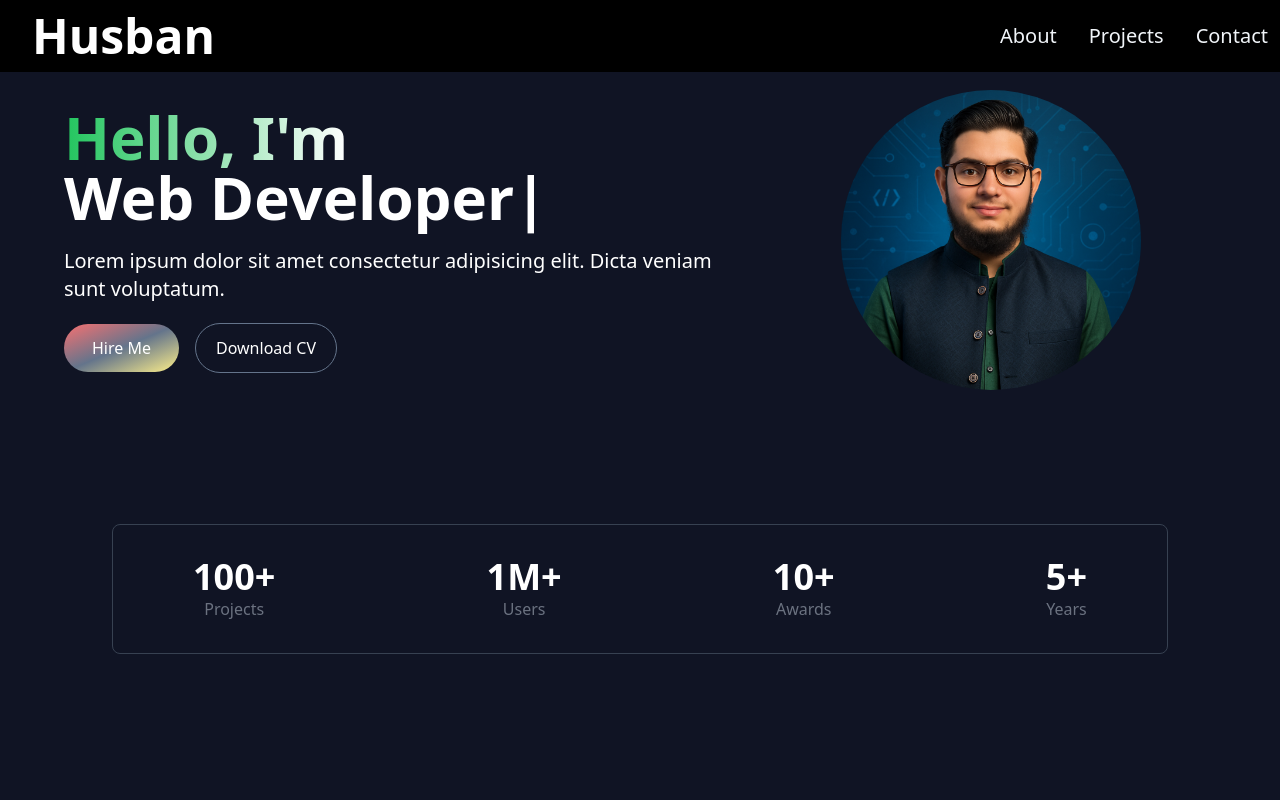
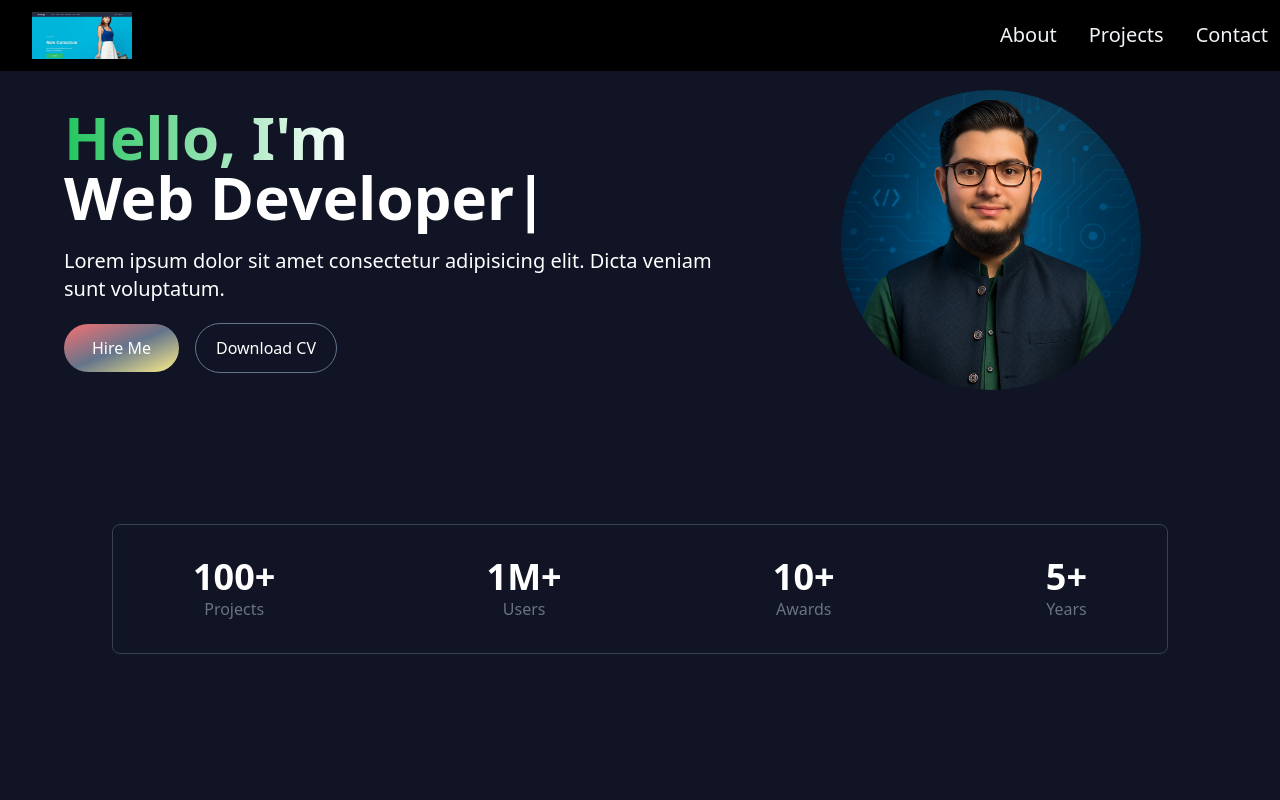
Before and after one commit to HusbanTech12/My-Portfolio, a Next.js app: page / in a window 1280 px wide. Shown: the top 800 px of the page. Built offline with nearby package versions, Linux system fonts and the light colour scheme.

Commit message:
Navbar img

```diff
--- a/src/app/components/Navbar.jsx
+++ b/src/app/components/Navbar.jsx
@@ -3,6 +3,7 @@
 import React , {useState} from 'react';
 import Link from 'next/link';
 import NavLink from './NavLink';
+import Image from 'next/image'
 import { Bars3Icon,XMarkIcon } from '@heroicons/react/24/solid';
 import MenuOverlay from './MenuOverlay'
   const NavLinks = [
@@ -33,7 +34,14 @@ export default function Navbar() {
     <nav className='fixed top-0 left-0 right-0 z-10 bg-black bg-opacity-100'>
         <div className='flex flex-wrap items-center justify-between mx-auto px-3 py-3 '>
             <Link href={'/'} className=' mx-5 text-2xl md:text-5xl text-white font-semibold'>
-            Husban
+            <Image
+             src = "/images/img1.jpg"
+             alt = 'Logo-Image'
+             width = {100}
+             height = {100}
+
+
+            />
             </Link>
 
             <div className='mobile-menu block md:hidden'>
--- a/src/app/components/ProjectCard.tsx
+++ b/src/app/components/ProjectCard.tsx
@@ -2,13 +2,13 @@ import React from 'react';
 import Link from 'next/link';
 
 interface Card{
-    image : string,
+    imgUrl : string,
     title : string,
     description : string
     link?: string,
 
 }
-const ProjectCard = ({image , title , description , link = '#' }:Card) => {
+const ProjectCard = ({imgUrl , title , description , link = '#' }:Card) => {
   return (
     <>
     <div className='w-[300px]'>
@@ -19,7 +19,7 @@ const ProjectCard = ({image , title , description , link = '#' }:Card) => {
         {/* Image */}
       <div
       className='w-[300px] h-52 md:h-72 rounded-t-lg relative group '
-      style={{backgroundImage: `url(${image} )` , backgroundSize: "cover" ,backgroundRepeat: 'no-repeat'}}>
+      style={{backgroundImage: `url(${imgUrl} )` , backgroundSize: "cover" ,backgroundRepeat: 'no-repeat'}}>
       </div>
         </Link>
 
--- a/src/app/components/ProjectsSection.tsx
+++ b/src/app/components/ProjectsSection.tsx
@@ -59,12 +59,12 @@ export default function ProjectsSection() {
     <>
     <h2 className='text-white text-center text-4xl font-bold mx-auto mb-16 hover:text-emerald-500 cursor-pointer'>My Project</h2>
     <div className='grid md:grid-cols-3 gap-8 md:gap-12'>
-      {ProjectData.map((project)=>
+      {ProjectData.map((project )=>
       <ProjectCard
       key={project.id}
       title={project.title}
       description={project.description}
-      image={project.image}
+      imgUrl={project.image}
       link={project.link}
       />)}
 
```
